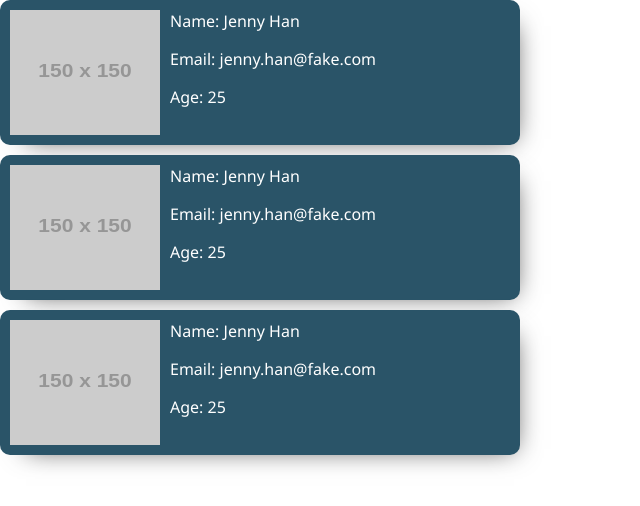
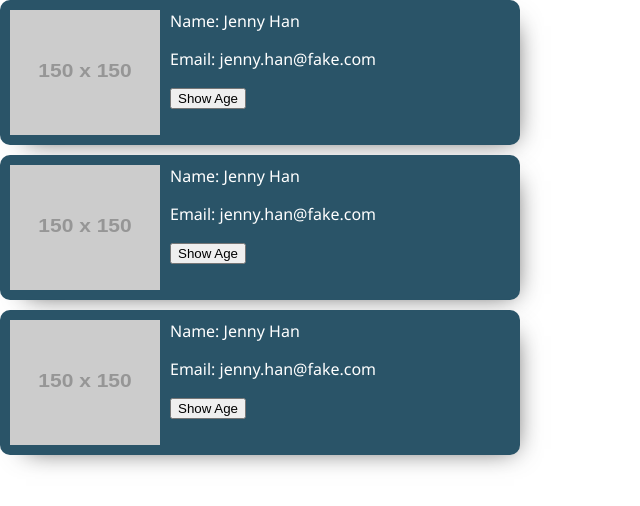
Before and after one commit to hannah-saurusrex/react-playground, a React (Create React App) app: page / in a window 1280 px wide. Shown: the top 506 px of the page, without its empty margins (0-640 px from the left). Built offline with nearby package versions, Linux system fonts and the light colour scheme.

Commit message:
added event handler to show age on click

```diff
--- a/src/ContactCard.js
+++ b/src/ContactCard.js
@@ -1,6 +1,8 @@
-import React from 'react';
+import React, { useState } from 'react';
 
 const ContactCard = () => {
+    const [showAge, setShowAge] = useState(false); // this is a react hook
+
     return (
         <div className="contact-card">
             <img
@@ -10,7 +12,8 @@ const ContactCard = () => {
             <div className="user-details">
                 <p>Name: Jenny Han</p>
                 <p>Email: jenny.han@fake.com</p>
-                <p>Age: 25</p>
+                <button onClick={()=> setShowAge(!showAge)}>Show Age</button>
+                {showAge && <p>Age: 25</p>}
             </div>
         </div>
     )
```
